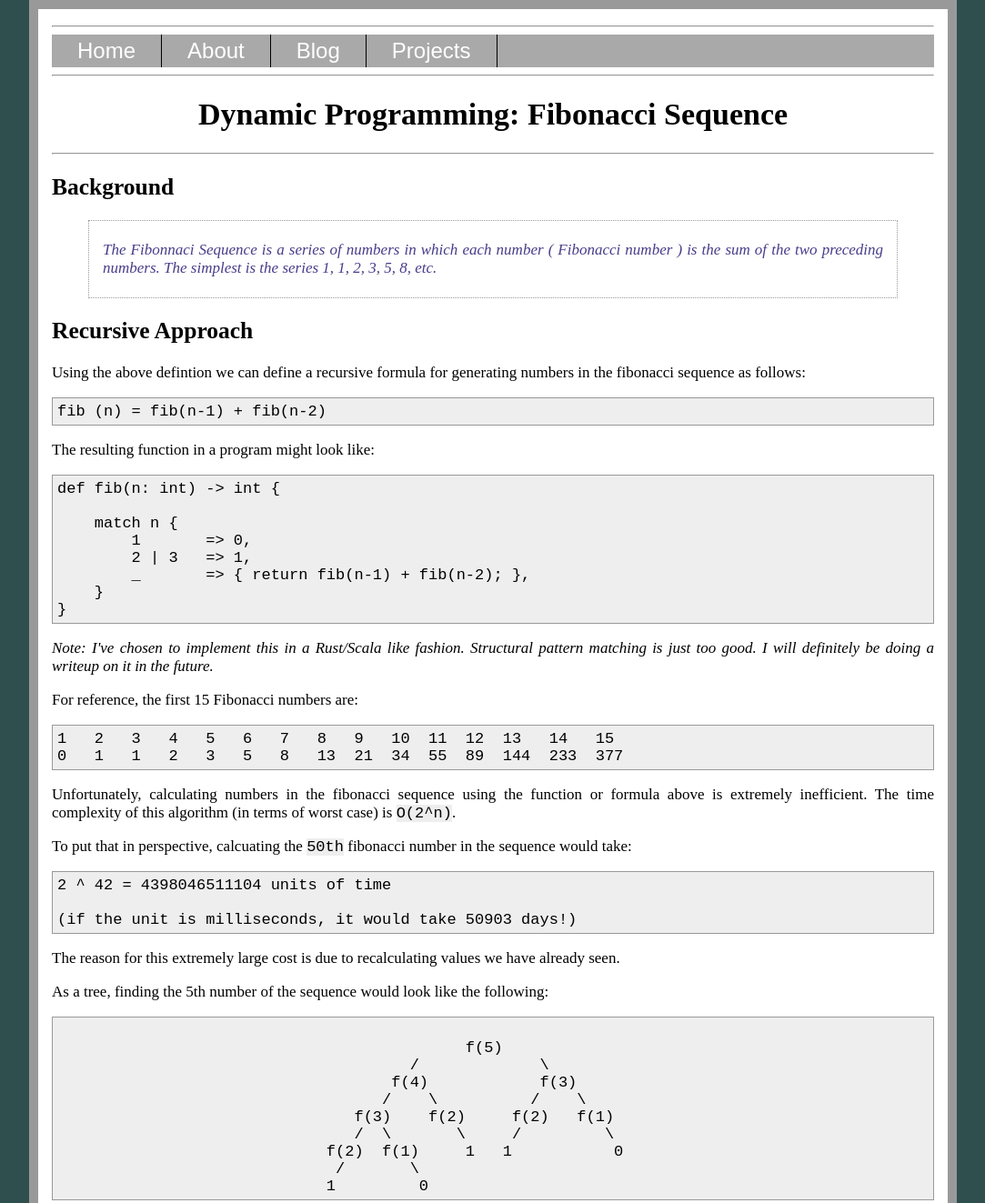
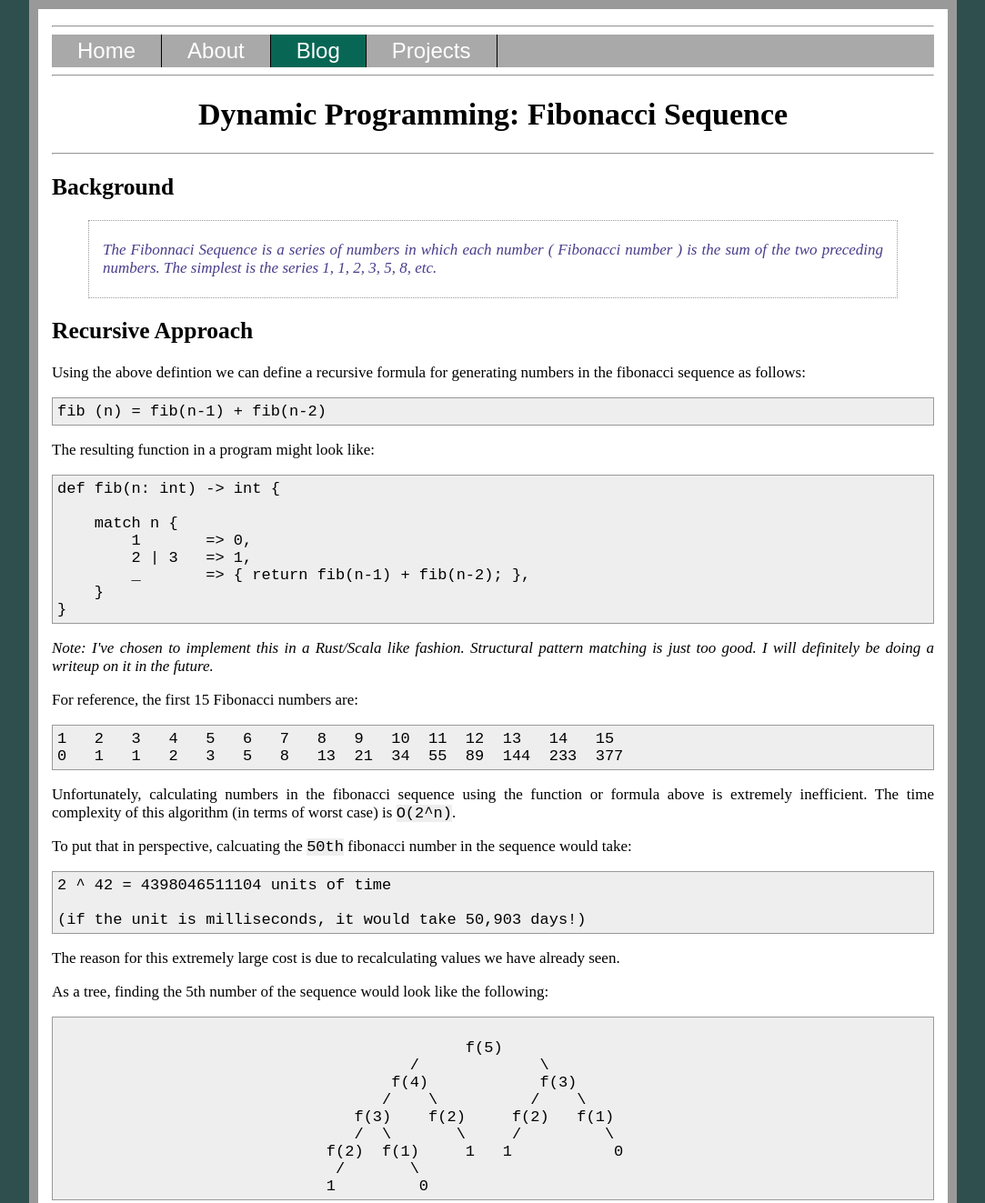
Before and after one commit to MrThygesen16/PythonSiteGen, a plain HTML site: page docs/blog/fib-dynamic.html in a window 1280 px wide. Shown: the top 1323 px of the page at 91% size, without its empty margins (98-1181 px from the left). Drawn offline with Linux system fonts and the light colour scheme.

Commit message:
added changes to blog post template

```diff
--- a/docs/blog/fib-dynamic.html
+++ b/docs/blog/fib-dynamic.html
@@ -21,7 +21,7 @@
             <ul class="nav">
                 <li> <a href="../../index.html">Home</a> </li>
                 <li> <a href="../about.html">About</a> </li>
-                <li><a href="../blog.html">Blog</a></li>
+                <li><a class="active" href="../blog.html">Blog</a></li>
                 <li><a href="../projects.html">Projects</a></li>
               </ul>
 
@@ -75,7 +75,7 @@
 
 <pre><code>2 ^ 42 = 4398046511104 units of time
 
-(if the unit is milliseconds, it would take 50903 days!)
+(if the unit is milliseconds, it would take 50,903 days!)
 </code></pre>
 
 <p>The reason for this extremely large cost is due to recalculating values we have already seen.</p>
```
Also changed, not shown: docs/blog/first-blog.html (+1 -1 lines), docs/blog/pattern-matching.html (+1 -1 lines), templates/blog_post_base.html (+1 -1 lines).
